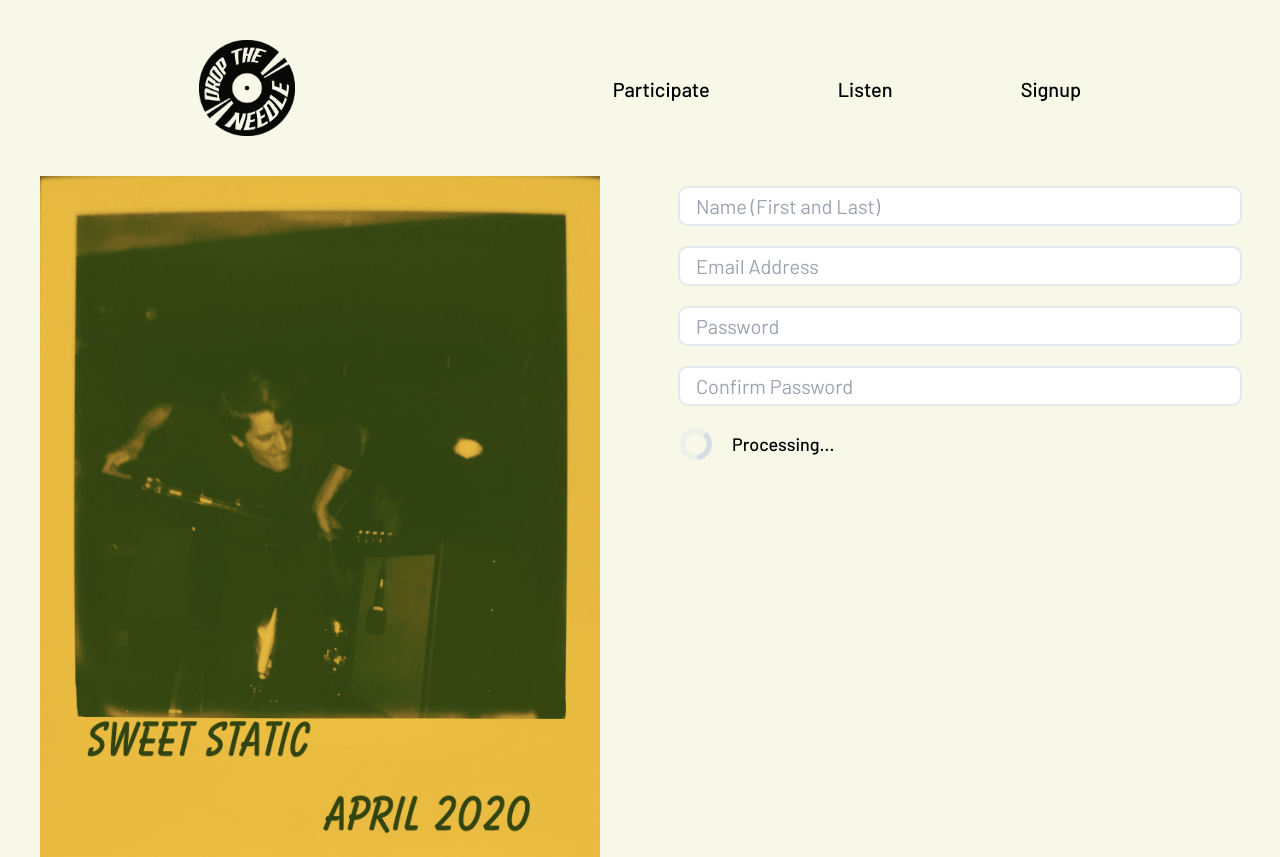
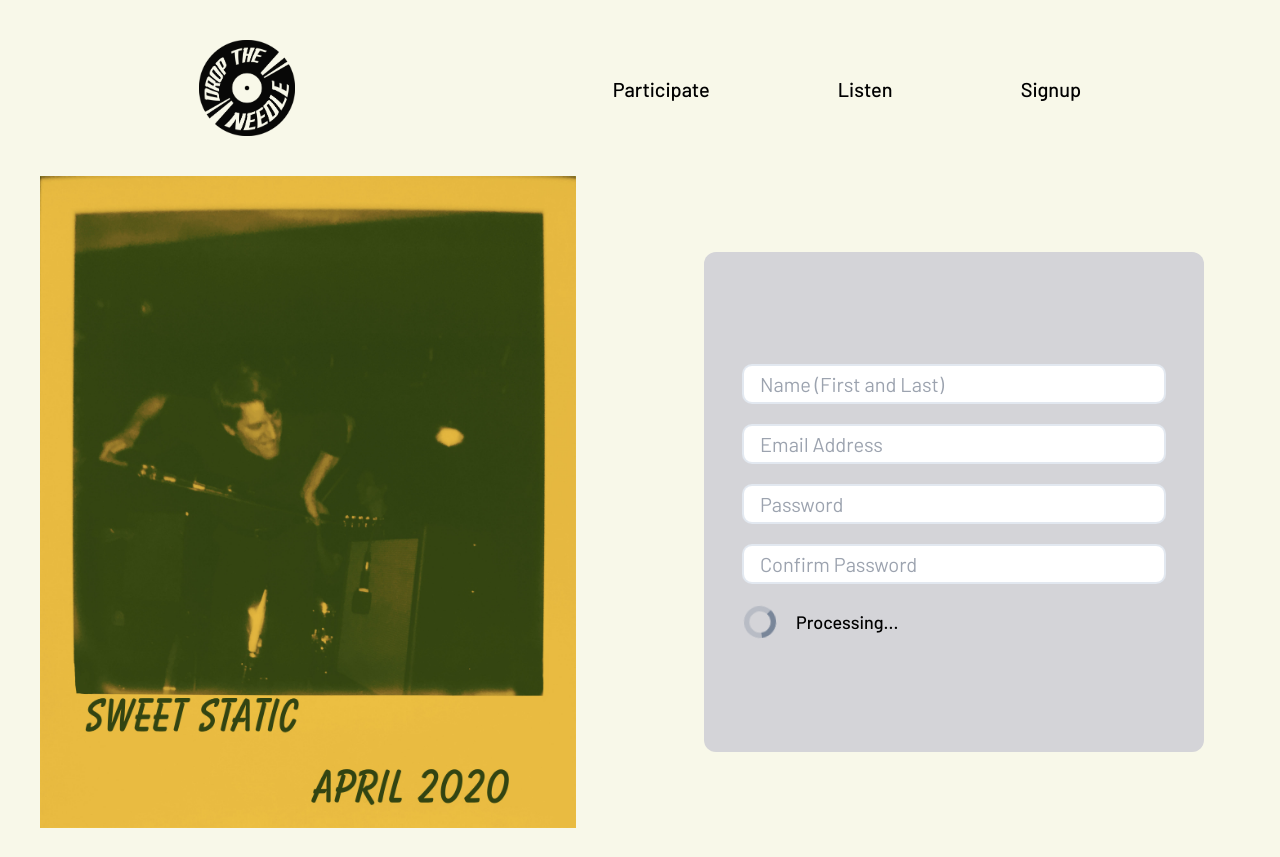
Before and after one commit to abeciana1/drop-the-needle-frontend, a Next.js app: page /signup in a window 1280 px wide. After the commit the page ends 828 px from the top, so only its background shows below. Built offline with nearby package versions, Linux system fonts and the light colour scheme.

Commit message:
Added max width on body && adding space for signup page layout with form

```diff
--- a/components/_containers/index.tsx
+++ b/components/_containers/index.tsx
@@ -13,7 +13,7 @@ export const Form = ({
     return (
         <form
             onSubmit={onSubmit}
-            className={cx("", {
+            className={cx("my-auto", {
                 [addClass]: addClass
             })}
         >
--- a/pages/_document.tsx
+++ b/pages/_document.tsx
@@ -8,7 +8,7 @@ const Document = () => {
             <link rel="icon" href="/favicon.ico" />
             <link href="https://fonts.googleapis.com/css2?family=Barlow:ital,wght@0,400;0,500;0,600;0,700;0,800;0,900;1,400;1,500;1,600;1,700;1,800;1,900&display=swap" rel="stylesheet" />
         </Head>
-        <body className="mx-5 md:mx-10">
+        <body className="px-5 md:px-10 max-w-[1440px] mx-auto">
             <Main />
             <NextScript />
         </body>
--- a/pages/signup.tsx
+++ b/pages/signup.tsx
@@ -41,7 +41,7 @@ const Signup = () => {
             title="Signup"
             description="Create an account"
         />
-        <TwoColumnGrid>
+        <TwoColumnGrid addClass="gap-32">
             <div>
                 <Image
                     src="/Sweet Static - April 2020.jpg"
@@ -52,7 +52,7 @@ const Signup = () => {
             </div>
                 <Form
                     onSubmit={signupSubmitHandler}
-                addClass=""
+                    addClass="bg-zinc-300 px-10 py-10 rounded-xl lg:aspect-square my-auto max-w-[500px] max-h-[500px] h-auto grid grid-cols-1 content-center"
                 >
                         <TextInput
                             name="name"
@@ -105,7 +105,7 @@ const Signup = () => {
                             :
                                 <>
                                 <Spinner
-                            addClass="text-slate-300 h-8 w-8"
+                                    addClass="text-slate-500 h-8 w-8"
                                 />
                                 <span
                                     className="ml-5 text-lg font-medium"
```
Lines whose indentation alone changed are shown as unchanged.
